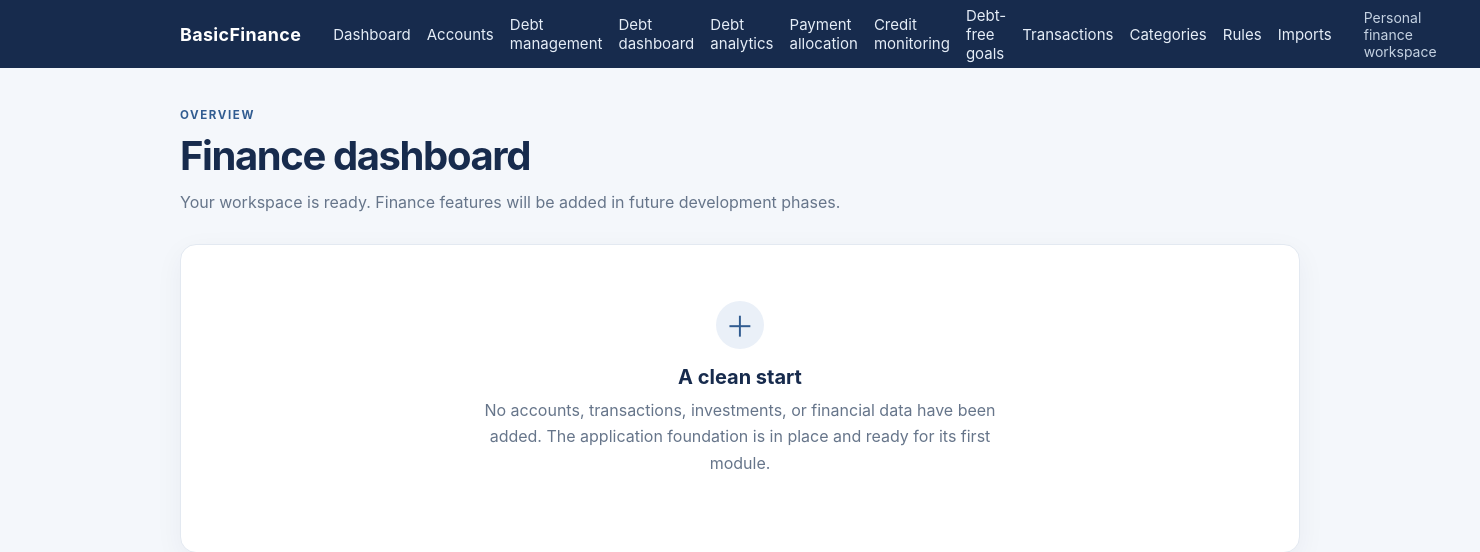
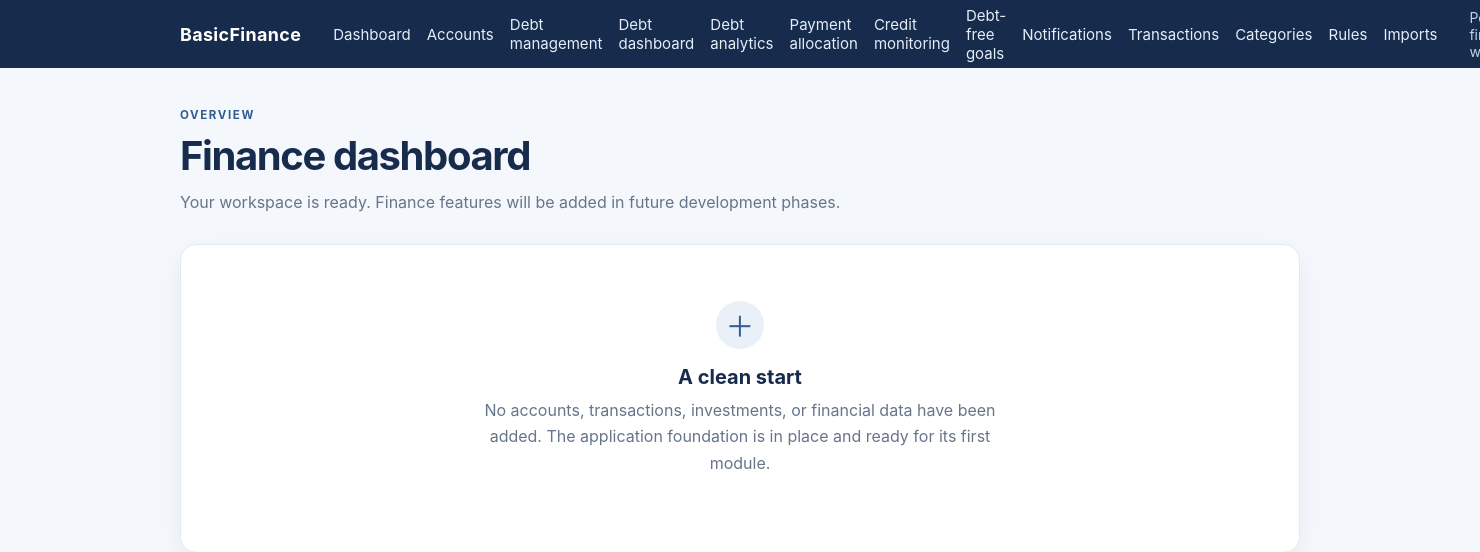
Before and after one commit to dterry55001-cmd/BasicFinance, an ASP.NET Core app: page / in a window 1480 px wide; the page is wider, and only the part inside the window is pictured. Shown: the top 552 px of that part. Run offline with ASP.NET Core 8, Linux system fonts and the light colour scheme; the project's own start-up code is not run, and a stand-in starts its controllers and pages.

Commit message:
Add notifications to main navigation

```diff
--- a/src/BasicFinance.Web/Views/Shared/_Layout.cshtml
+++ b/src/BasicFinance.Web/Views/Shared/_Layout.cshtml
@@ -20,6 +20,7 @@
             <a class="navigation-link" asp-controller="PaymentAllocation" asp-action="Index">Payment allocation</a>
             <a class="navigation-link" asp-controller="CreditMonitoring" asp-action="Index">Credit monitoring</a>
             <a class="navigation-link" asp-controller="DebtGoals" asp-action="Index">Debt-free goals</a>
+            <a class="navigation-link" asp-controller="DebtNotifications" asp-action="Index">Notifications</a>
             <a class="navigation-link" asp-controller="Transactions" asp-action="Index">Transactions</a>
             <a class="navigation-link" asp-controller="Categories" asp-action="Index">Categories</a>
             <a class="navigation-link" asp-controller="Rules" asp-action="Index">Rules</a>
```
